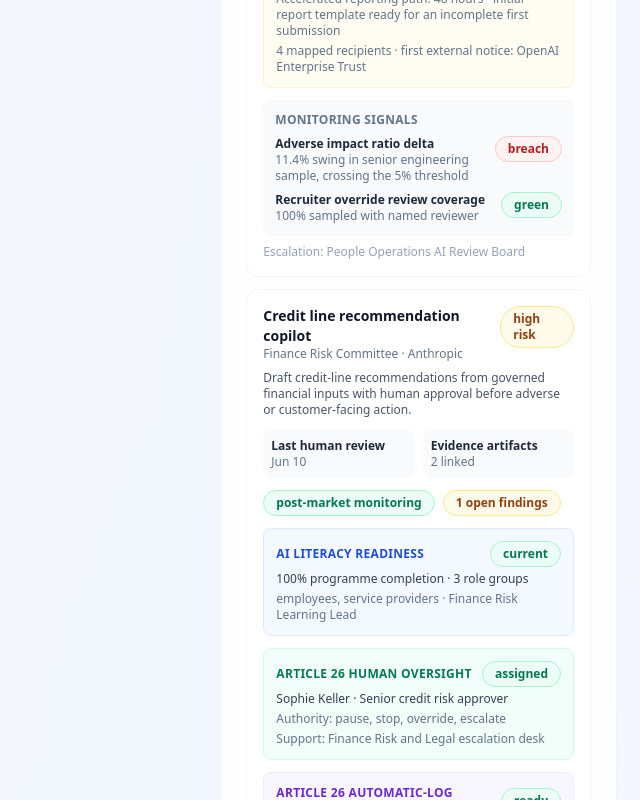
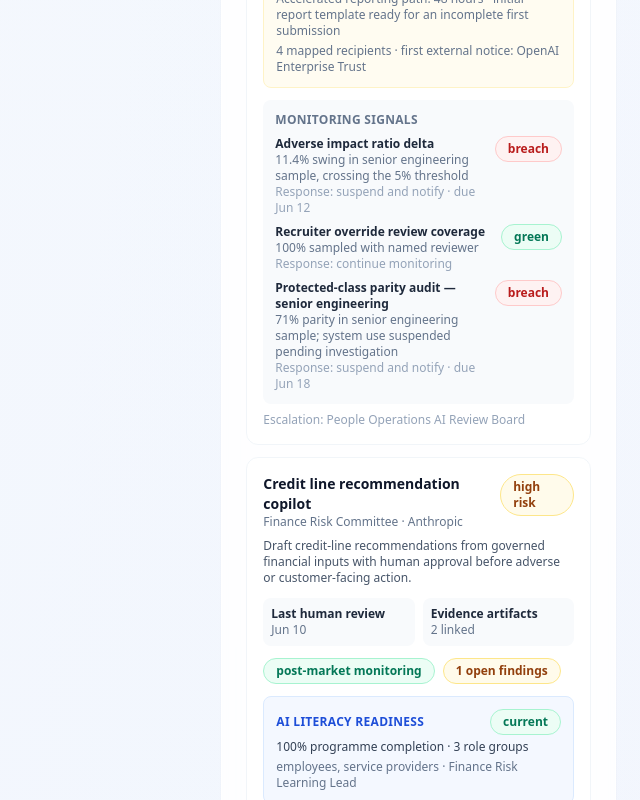
Before and after one commit to tensorgarden/ai-governance-platform, a Next.js app: page / in a window 1280 px wide. Shown: the part 2260-3060 px from the top of the page, without its empty margins (640-1280 px from the left). Built offline with nearby package versions, Linux system fonts and the light colour scheme.

Commit message:
Add explicit monitoring response actions

```diff
--- a/src/app/page.tsx
+++ b/src/app/page.tsx
@@ -485,11 +485,15 @@ function UseCaseOversightCard({ useCase }: { useCase: AIUseCaseInventoryItem })
       <div className="mt-3 rounded-lg bg-slate-50 p-3">
         <div className="text-xs font-semibold uppercase tracking-wide text-slate-500">Monitoring signals</div>
         <div className="mt-2 space-y-2">
-          {useCase.oversightReview.monitoringSignals.slice(0, 2).map(signal => (
+          {useCase.oversightReview.monitoringSignals.map(signal => (
             <div key={signal.id} className="flex items-start justify-between gap-2 text-xs">
               <div>
                 <div className="font-semibold text-slate-800">{signal.name}</div>
                 <div className="text-slate-500">{signal.observedValue}</div>
+                <div className="text-slate-400">
+                  Response: {signal.responseAction.replace(/_/g, " ")}
+                  {signal.correctiveActionDue && ` · due ${new Date(signal.correctiveActionDue).toLocaleDateString("en-US", { month: "short", day: "numeric" })}`}
+                </div>
               </div>
               <Badge tone={signalTone[signal.status] || "slate"}>{signal.status}</Badge>
             </div>
--- a/src/lib/demo-data.ts
+++ b/src/lib/demo-data.ts
@@ -312,7 +312,7 @@ export const demoUseCaseInventory: AIUseCaseInventoryItem[] = [
       evidenceArtifactIds: ["art_002"],
       postMarketMonitoring: false,
       monitoringSignals: [
-        { id: "sig_001", name: "Grounded summary sampling", status: "green", lastCheckedAt: "2026-06-08T09:30:00Z", threshold: ">= 95% sampled summaries grounded in approved playbooks", observedValue: "97% grounded", evidenceArtifactIds: ["art_002"] },
+        { id: "sig_001", name: "Grounded summary sampling", status: "green", lastCheckedAt: "2026-06-08T09:30:00Z", threshold: ">= 95% sampled summaries grounded in approved playbooks", observedValue: "97% grounded", responseAction: "continue_monitoring", evidenceArtifactIds: ["art_002"] },
       ],
       aiLiteracyReadiness: {
         status: "current",
@@ -362,9 +362,9 @@ export const demoUseCaseInventory: AIUseCaseInventoryItem[] = [
       evidenceArtifactIds: ["art_001", "art_002"],
       postMarketMonitoring: true,
       monitoringSignals: [
-        { id: "sig_002", name: "Adverse impact ratio delta", status: "breach", lastCheckedAt: "2026-06-09T09:00:00Z", threshold: "< 5% swing across protected-class proxy groups", observedValue: "11.4% swing in senior engineering sample, crossing the 5% threshold", correctiveActionDue: "2026-06-12T17:00:00Z", evidenceArtifactIds: ["art_001", "art_009"] },
-        { id: "sig_003", name: "Recruiter override review coverage", status: "green", lastCheckedAt: "2026-06-09T09:15:00Z", threshold: "100% AI-ranked shortlists sampled by accountable recruiter", observedValue: "100% sampled with named reviewer", evidenceArtifactIds: ["art_002"] },
-        { id: "sig_007", name: "Protected-class parity audit — senior engineering", status: "breach", lastCheckedAt: "2026-06-11T11:00:00Z", threshold: "Selection rate within 80% of the most-selected group across all protected-class proxies", observedValue: "71% parity in senior engineering sample; system use suspended pending investigation", correctiveActionDue: "2026-06-18T17:00:00Z", evidenceArtifactIds: ["art_001", "art_009"] },
+        { id: "sig_002", name: "Adverse impact ratio delta", status: "breach", lastCheckedAt: "2026-06-09T09:00:00Z", threshold: "< 5% swing across protected-class proxy groups", observedValue: "11.4% swing in senior engineering sample, crossing the 5% threshold", correctiveActionDue: "2026-06-12T17:00:00Z", responseAction: "suspend_and_notify", evidenceArtifactIds: ["art_001", "art_009"] },
+        { id: "sig_003", name: "Recruiter override review coverage", status: "green", lastCheckedAt: "2026-06-09T09:15:00Z", threshold: "100% AI-ranked shortlists sampled by accountable recruiter", observedValue: "100% sampled with named reviewer", responseAction: "continue_monitoring", evidenceArtifactIds: ["art_002"] },
+        { id: "sig_007", name: "Protected-class parity audit — senior engineering", status: "breach", lastCheckedAt: "2026-06-11T11:00:00Z", threshold: "Selection rate within 80% of the most-selected group across all protected-class proxies", observedValue: "71% parity in senior engineering sample; system use suspended pending investigation", correctiveActionDue: "2026-06-18T17:00:00Z", responseAction: "suspend_and_notify", evidenceArtifactIds: ["art_001", "art_009"] },
       ],
       aiLiteracyReadiness: {
         status: "needs_refresh",
@@ -507,8 +507,8 @@ export const demoUseCaseInventory: AIUseCaseInventoryItem[] = [
       evidenceArtifactIds: ["art_001", "art_004"],
       postMarketMonitoring: true,
       monitoringSignals: [
-        { id: "sig_004", name: "Explanation drift review", status: "watch", lastCheckedAt: "2026-06-09T10:20:00Z", threshold: "< 3 unresolved explanation mismatches per week", observedValue: "3 unresolved mismatches awaiting risk committee sign-off", correctiveActionDue: "2026-06-14T17:00:00Z", evidenceArtifactIds: ["art_004", "art_009"] },
-        { id: "sig_005", name: "Human approval sampling", status: "green", lastCheckedAt: "2026-06-09T10:35:00Z", threshold: "100% adverse-action drafts approved before customer impact", observedValue: "100% approval gate coverage", evidenceArtifactIds: ["art_001"] },
+        { id: "sig_004", name: "Explanation drift review", status: "watch", lastCheckedAt: "2026-06-09T10:20:00Z", threshold: "< 3 unresolved explanation mismatches per week", observedValue: "3 unresolved mismatches awaiting risk committee sign-off", correctiveActionDue: "2026-06-14T17:00:00Z", responseAction: "remediate", evidenceArtifactIds: ["art_004", "art_009"] },
+        { id: "sig_005", name: "Human approval sampling", status: "green", lastCheckedAt: "2026-06-09T10:35:00Z", threshold: "100% adverse-action drafts approved before customer impact", observedValue: "100% approval gate coverage", responseAction: "continue_monitoring", evidenceArtifactIds: ["art_001"] },
       ],
       aiLiteracyReadiness: {
         status: "current",
@@ -646,7 +646,7 @@ export const demoUseCaseInventory: AIUseCaseInventoryItem[] = [
       evidenceArtifactIds: ["art_003", "art_013"],
       postMarketMonitoring: false,
       monitoringSignals: [
-        { id: "sig_006", name: "Localization bias sampling", status: "green", lastCheckedAt: "2026-06-03T11:00:00Z", threshold: "No high-severity brand or demographic bias findings in weekly sample", observedValue: "0 high-severity findings", evidenceArtifactIds: ["art_003"] },
+        { id: "sig_006", name: "Localization bias sampling", status: "green", lastCheckedAt: "2026-06-03T11:00:00Z", threshold: "No high-severity brand or demographic bias findings in weekly sample", observedValue: "0 high-severity findings", responseAction: "continue_monitoring", evidenceArtifactIds: ["art_003"] },
       ],
       aiLiteracyReadiness: {
         status: "current",
--- a/src/lib/types.ts
+++ b/src/lib/types.ts
@@ -7,11 +7,13 @@ export type AIUseCaseRiskTier = "low" | "limited" | "high" | "prohibited";
 export type GovernanceWorkflowStatus = "intake" | "risk_assessment" | "approved" | "monitoring" | "remediation" | "suspended";
 export type GovernanceReviewerRole = "business_owner" | "technical_lead" | "legal" | "compliance" | "security" | "ethics";
 export type MonitoringSignalStatus = "green" | "watch" | "breach";
+export type MonitoringSignalResponse = "continue_monitoring" | "remediate" | "suspend_and_notify";
 
 export interface PostMarketMonitoringSignal {
   id: string;
   name: string;
   status: MonitoringSignalStatus;
+  responseAction: MonitoringSignalResponse;
   lastCheckedAt: string;
   threshold: string;
   observedValue: string;
```
Also changed, not shown: 1 other file (tests, documents, lock files or other folders).
